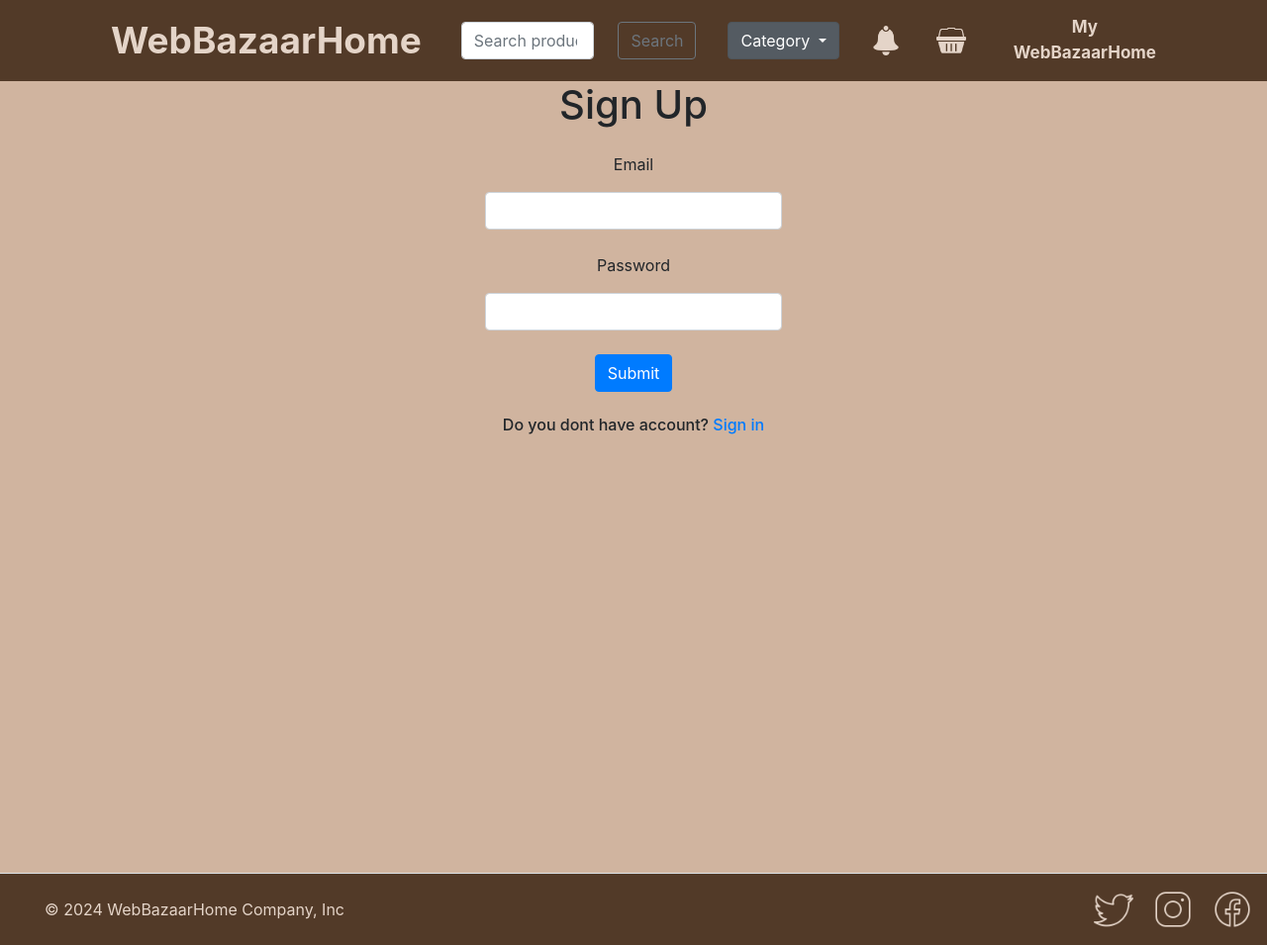
After one commit to Veeles/SHOP-API-FLASK, a Flask app: page /login in a window 1280 px wide. The commit adds this page. Shown: the whole page at 99% size. Run offline with Flask 3, Linux system fonts and the light colour scheme; some libraries are stand-ins or nearby versions.

Commit message:
Creating login security

```diff
--- /dev/null
+++ b/forms.py
@@ -0,0 +1,15 @@
+from flask import Flask, render_template, request
+from flask_wtf import FlaskForm
+from wtforms import StringField, PasswordField, BooleanField
+from wtforms import DecimalField, RadioField, SelectField, TextAreaField, FileField , EmailField, validators
+from wtforms.validators import InputRequired, EqualTo
+
+class SignUpForm(FlaskForm):
+    name = StringField('Name', validators=[InputRequired()] )
+    password = PasswordField('Password', validators=[InputRequired(), EqualTo('confirm', message = 'Password must match')] )
+    confirm = PasswordField('Repeat Password')
+    email = EmailField('Email',[validators.DataRequired(), validators.Email()])
+
+class LoginForm(FlaskForm):
+    email = EmailField('Email', [validators.DataRequired(), validators.Email()])
+    password = PasswordField('Password', validators=[InputRequired()])
--- a/main.py
+++ b/main.py
@@ -1,9 +1,19 @@
 from flask import Flask, render_template, request, session
 from flask_bootstrap import Bootstrap
 from flask_sqlalchemy import SQLAlchemy
+from sqlalchemy_utils import EmailType, PasswordType
 from datetime import timedelta
 import os
+from forms import SignUpForm, LoginForm
+from werkzeug.security import generate_password_hash
+from passlib.hash import sha256_crypt
+from passlib.context import CryptContext
+from sqlalchemy.exc import IntegrityError
 
+crypt_context = CryptContext(
+    schemes=["bcrypt", "sha256_crypt"],
+    deprecated=["auto"],
+)
 basket_products = []
 app = Flask(__name__)
 Bootstrap(app)
@@ -21,6 +31,13 @@ class Product(db.Model):
     photo_path = db.Column(db.String(100), nullable=False)
 
 
+class User(db.Model):
+    id = db.Column(db.Integer, primary_key=True)
+    name = db.Column(db.String(150), nullable=False)
+    password = db.Column(db.String(450), nullable=False)
+    email = db.Column(EmailType, unique=True)
+
+
 
 with app.app_context():
     db.create_all()
@@ -33,6 +50,8 @@ def index_page():
     carousel_items = [products[i:i+3] for i in range(0, len(products), 3)]
     if 'cartt' not in session:
         session['cartt'] = []
+    if 'pieces' not in session:
+        session['pieces'] = []
 
 
     print(products1)
@@ -58,28 +77,90 @@ def product(id):
     print(product)
     if 'cartt' not in session:
         session['cartt'] = []
+    if 'pieces' not in session:
+        session['pieces'] = []
     return render_template("product.html", product=product)
 
-@app.route("/basket", methods=['GET'])
+@app.route("/basket", methods=['GET', 'POST'])
 def basket():
     if 'cartt' not in session:
         session['cartt'] = []
+    if 'pieces' not in session:
+        session['pieces'] = []
     global basket_products
     products = []
     print("hejop")
     product_id = request.args.get('product_number')
+    pieces = request.args.get("piec")
+    print(pieces)
     basket_products.append(product_id)
     if product_id is not None:
         product_id = str(product_id)
+        pieces = str(pieces)
         cart = session['cartt']
+        piece = session['pieces']
         cart.append(product_id)
+        piece.append(pieces)
         session['cartt'] = cart
+        session['pieces'] = piece
+        print(pieces)
+        cartt_len = len(session['cartt'])
         for one_cart in cart:
             print(one_cart)
             one_product = Product.query.filter_by(id=one_cart).first()
-            products.append(one_product)
+            if one_product not in products:
+                products.append(one_product)
+    elif product_id is None:
+        cart = session['cartt']
+
+        for one_cart in cart:
+            print(one_cart)
+            one_product = Product.query.filter_by(id=one_cart).first()
+            if one_product not in products:
+                products.append(one_product)
+    # full_price = 0
+    # for product in products:
+    #     full_price =+ product.price
+    #     return full_price
+
+    # print(full_price)
 
 
-    return render_template("basket.html", products_id=basket_products, cart=cart, products=products)
+    return render_template("basket.html", products_id=basket_products, products=products, cartt=session['cartt'])
+
+@app.route("/my-webbazaar")
+def mywebbazaar():
+    sign_up_form = SignUpForm()
+    login_form = LoginForm()
+    print("dupa")
+    return render_template("my_shop.html", form=sign_up_form)
+
+@app.route('/login')
+def login():
+    login_form = LoginForm()
+
+    return render_template('login.html', form=login_form)
+
+@app.route('/signin',  methods=['GET', 'POST'])
+def signin():
+    sign_form = SignUpForm()
+    if sign_form.validate_on_submit():
+        name = sign_form.name.data
+        password = sign_form.password.data
+        email = sign_form.email.data
+        hashed_password = generate_password_hash(password)
+        try:
+            new = User(name=name, password=hashed_password, email=email)
+            db.session.add(new)
+            db.session.commit()
+        except IntegrityError:
+            db.session.rollback()  # Przywróć sesję do stanu przed operacją dodawania użytkownika
+            return "Ten adres e-mail już istnieje, proszę wybrać inny."
+
+
+
+
+        return f'Name: {name} < br > Password: {hashed_password} <br > Remember me: {email}'
+    return render_template('signin.html', form=sign_form)
 if __name__ == "__main__":
     app.run()
--- a/templates/header.html
+++ b/templates/header.html
@@ -27,10 +27,10 @@
         <ul class="navbar-nav ml-auto">
             <li class="nav-item"><a class="nav-link" href="https://www.github.com/" target="_blank"><img src="/static/notify.png" width="30" height="30"
                                                                    class="d-inline-block align-top" alt=""></a></li>
-            <li class="nav-item" style=" margin-left: 20px; margin-right: 20px;"><a class="nav-link" href="https://www.linkedin.com/" target="_blank"><img src="/static/basket.png" width="30" height="30"
+            <li class="nav-item" style=" margin-left: 20px; margin-right: 20px;"><a class="nav-link" href="{{ url_for('basket') }}" target="_blank"><img src="/static/basket.png" width="30" height="30"
                                                                        class="d-inline-block align-top" alt=""></a></li>
     </div>
-    <a class="navbar-brand font-weight-bold mr-5 pr-5" style="display: flex; flex-direction: column; align-items: center; margin-left: 20px; color: #E4D4C8; font-size: 17px;" href="/">
+    <a class="navbar-brand font-weight-bold mr-5 pr-5" style="display: flex; flex-direction: column; align-items: center; margin-left: 20px; color: #E4D4C8; font-size: 17px;" href="{{url_for('mywebbazaar')}}">
         <span style="order: 1;">My</span>
         <span style="order: 2;">WebBazaarHome</span>
     </a>
--- /dev/null
+++ b/templates/login.html
@@ -0,0 +1,58 @@
+{% extends "base.html" %}
+
+{% block title %}WebBazaarHome - Page{% endblock %}
+{% block content %}
+
+<style>
+
+    .container {
+        display: flex;
+        flex-direction: column;
+        min-height: 100vh;
+    }
+
+    .form-control {
+        width: 300px;
+        margin: 0 auto;
+    }
+
+</style>
+    <div class="container">
+        <div class="mx-auto" style="max-width: 400px;">
+            <h1 class="text-center mb-4">Sign Up</h1>
+            <form method="post" action="/" class="text-center">
+                {{ form.hidden_tag() }}
+                <div class="form-group mb-4">
+                    <label for="email">{{ form.email.label }}</label>
+                    {{ form.email(class="form-control") }}
+                </div>
+
+                <div class="form-group mb-4">
+                    <label for="password">{{ form.password.label }}</label>
+                    {{ form.password(class="form-control") }}
+                </div>
+
+
+                <div class="form-group mb-4">
+                    <input type="submit" class="btn btn-primary" value="Submit">
+                    <span class="border-bottom  border-primary"></span>
+
+                </div>
+            </form>
+            <span class="border-bottom  border-primary"></span>
+            <h6 class="text-center">Do you dont have account? <a href="url_for('signin')">Sign in</a></h6>
+            <span class="border-bottom  border-primary"></span>
+
+        </div>
+    </div>
+
+
+
+
+
+
+
+
+
+
+{% endblock %}
```
Also changed, not shown: templates/basket.html (+43 -14 lines), templates/index.html (+6 -1 lines), templates/my_shop.html (added, +67 -0 lines), templates/product.html (+7 -3 lines), templates/signin.html (added, +63 -0 lines), instance/project.db.
